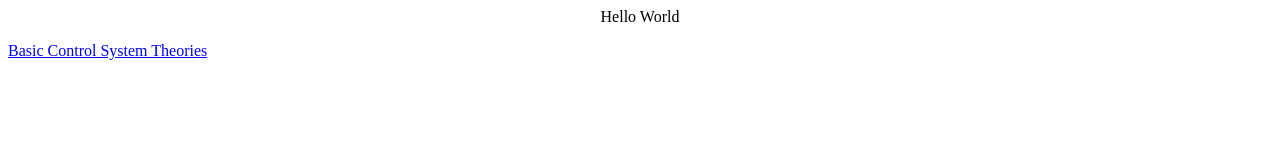
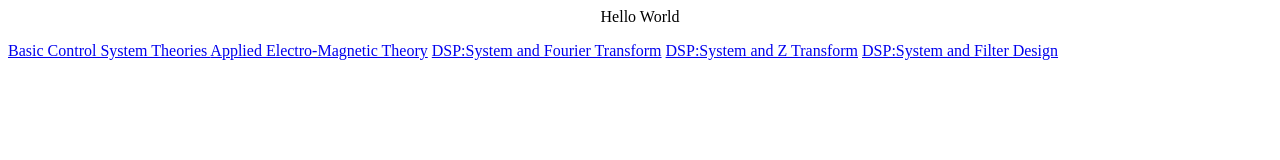
Before and after one commit to ai598d/MyNotes, a plain HTML site: page index.html in a window 1280 px wide. Drawn offline with Linux system fonts and the light colour scheme.

Commit message:
adding dsp links

```diff
--- a/index.html
+++ b/index.html
@@ -14,6 +14,13 @@
 
     <a href="https://colab.research.google.com/drive/1LUJ4YyCngLo5ikXZPk3B65czyuyrL5N4#scrollTo=BdiX4n3V5E00"> Basic Control System Theories </a>
 
+    <a href="https://colab.research.google.com/drive/1LB-7RUHezUCQqh4DVt6rb6kJIGbIZ0ZL?usp=drive_link"> Applied Electro-Magnetic Theory</a>
+
+    <a href="https://colab.research.google.com/drive/1NGGcrYqkpxRvj1PGDhs88w-jowmN65NX?usp=drive_link"> DSP:System and Fourier Transform</a>
+
+    <a href="https://colab.research.google.com/drive/15BzUvtcmgOq3ut82552Y2x0FkLlMXN51?usp=drive_link">DSP:System and Z Transform</a>
+
+    <a href ="https://colab.research.google.com/drive/19fLtMeGUikwB85Z6bgoZSF299PiWS4NX?usp=drive_link">DSP:System and Filter Design</a>
     </body>
 
 
```
